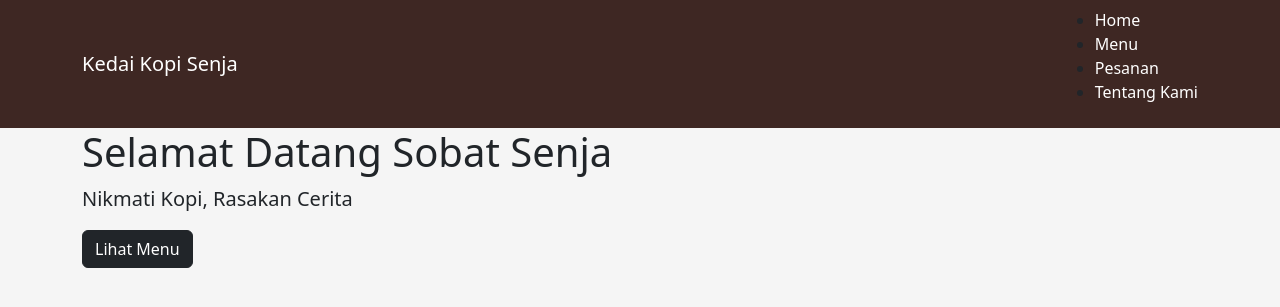
After one commit to Codenames-Ren/Project-Python, a Flask app: template kedai_kopi_senja/templates/homepage.html in a window 1280 px wide. The commit adds this page. Shown: the top 307 px of the page. Run offline with Flask 3, Linux system fonts and the light colour scheme; the template is opened without the code that fills it, so the values that code supplies are empty.

Commit message:
Menambahkan fitur untuk menjumlahkan total pembelian pada app.py dan orders.html, sekaligus menambah rancangan kasar homepage kedai kopi senja

```diff
--- a/kedai_kopi_senja/app.py
+++ b/kedai_kopi_senja/app.py
@@ -51,7 +51,10 @@ def add_order():
 def view_orders():
     #Ngambil pesanan dari database
     orders = query_db('SELECT * FROM orders')
-    return render_template('orders.html', orders=orders)
+
+    #hitung total harga kopi yang dipesan
+    total_price = sum(order[3] for order in orders)
+    return render_template('orders.html', orders=orders, total_price=total_price)
 
 @app.route('/clear_orders')
 def clear_orders():
--- /dev/null
+++ b/kedai_kopi_senja/templates/homepage.html
@@ -0,0 +1,73 @@
+<!DOCTYPE html>
+<html lang="en">
+  <head>
+    <meta charset="UTF-8" />
+    <meta name="viewport" content="width=device-width, initial-scale=1.0" />
+    <title>Kedai Kopi Senja</title>
+    <link
+      href="https://cdn.jsdelivr.net/npm/bootstrap@5.3.3/dist/css/bootstrap.min.css"
+      rel="stylesheet"
+      integrity="sha384-QWTKZyjpPEjISv5WaRU9OFeRpok6YctnYmDr5pNlyT2bRjXh0JMhjY6hW+ALEwIH"
+      crossorigin="anonymous"
+    />
+    <!--My Style-->
+    <style>
+      body {
+        background-color: #f5f5f5;
+      }
+
+      .navbar {
+        background-color: #3e2723;
+      }
+
+      .navbar-brand,
+      .nav-link {
+        color: #fff !important;
+      }
+
+      .table-hover tbody tr:hover {
+        background-color: #ffe0b2;
+      }
+    </style>
+  </head>
+  <body>
+    <!--Navbar-->
+    <nav class="navbar navbar-expand lg">
+      <div class="container">
+        <a class="navbar-brand" href="/">Kedai Kopi Senja</a>
+        <button
+          class="navbar-toggler"
+          type="button"
+          data-bs-toggle="collapse"
+          data-bs-target="#navbarNav"
+        >
+          <span class="navbar-toggler-icon"></span>
+        </button>
+        <div class="collapse-navbar-collapse" id="navbarNav">
+          <ul class="navbar-nav-ms-auto">
+            <li class="nav-item"><a class="nav-link" href="/">Home</a></li>
+            <li class="nav-item"><a class="nav-link" href="/menu">Menu</a></li>
+            <li class="nav-item">
+              <a class="nav-link" href="/orders">Pesanan</a>
+            </li>
+            <li class="nav-item">
+              <a class="nav-link" href="/about">Tentang Kami</a>
+            </li>
+          </ul>
+        </div>
+      </div>
+    </nav>
+
+    <!--Hero Section-->
+    <div class="container text-center-mt-5">
+      <h1>Selamat Datang Sobat Senja</h1>
+      <p class="lead">Nikmati Kopi, Rasakan Cerita</p>
+      <a href="/menu" class="btn btn-dark">Lihat Menu</a>
+    </div>
+  </body>
+  <script
+    src="https://cdn.jsdelivr.net/npm/bootstrap@5.3.3/dist/js/bootstrap.bundle.min.js"
+    integrity="sha384-YvpcrYf0tY3lHB60NNkmXc5s9fDVZLESaAA55NDzOxhy9GkcIdslK1eN7N6jIeHz"
+    crossorigin="anonymous"
+  ></script>
+</html>
--- a/kedai_kopi_senja/templates/orders.html
+++ b/kedai_kopi_senja/templates/orders.html
@@ -8,11 +8,14 @@
   <body>
     <h1>Daftar Pesanan</h1>
     <table border="1">
+      <thead>
         <tr>
           <th>Nama Menu</th>
           <th>Jumlah</th>
           <th>Total Harga</th>
         </tr>
+      </thead>
+      <tbody>
         {% for order in orders %}
         <tr>
           <!--Sebelumya order.menu_name-->
@@ -23,7 +26,10 @@
           <td>{{ order[3] }}</td>
         </tr>
         {% endfor %}
+      </tbody>
     </table>
+    <hr />
+    <h3>Total Pesanan : {{ total_price }}</h3>
     <a href="{{ url_for('index') }}">Kembali ke Menu</a>
     <a href="{{ url_for('clear_orders') }}">Batalkan Semua Pesanan</a>
   </body>
```
Also changed, not shown: kedai_kopi_senja/database.db. Lines whose indentation alone changed are shown as unchanged.
